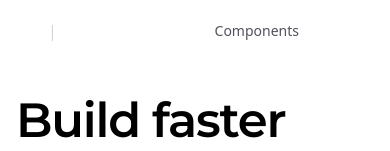
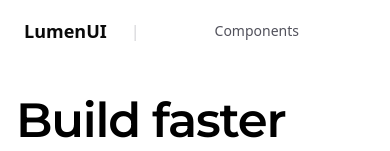
Before and after one commit to Prathik018/LumenUI, a Next.js app: page / in a window 390 px wide. Shown: the top 151 px of the page. Built offline with nearby package versions, Linux system fonts and the light colour scheme.

Commit message:
fix: improved header responsiveness

```diff
--- a/app/globals.css
+++ b/app/globals.css
@@ -121,7 +121,6 @@
   }
 }
 
-/* View Transitions API for smooth theme switching */
 ::view-transition-old(root),
 ::view-transition-new(root) {
   animation-duration: 0.4s;
--- a/app/layout.tsx
+++ b/app/layout.tsx
@@ -13,7 +13,7 @@ const montserrat = Montserrat({
 export const metadata: Metadata = {
   title: "LumenUI",
   description:
-    "A modern component library for building Modern Web Apps developed with Next.js and Shadcn Components",
+    "A modern component library for building Modern Web Apps developed with Next.js, Shadcn Components, Tailwind CSS and Framer Motion.",
 };
 
 export default function RootLayout({
--- a/components/landing/header.tsx
+++ b/components/landing/header.tsx
@@ -10,7 +10,7 @@ export function Header() {
             <div className="relative z-10 mx-auto flex w-full max-w-[1400px] items-center justify-between gap-2">
               <div className="flex items-center gap-6">
                 <Link className="flex items-center gap-2" href="/">
-                  <span className="hidden font-semibold text-lg sm:block">
+                  <span className="block font-semibold text-lg tarcking-wider">
                     LumenUI
                   </span>
                 </Link>
```
